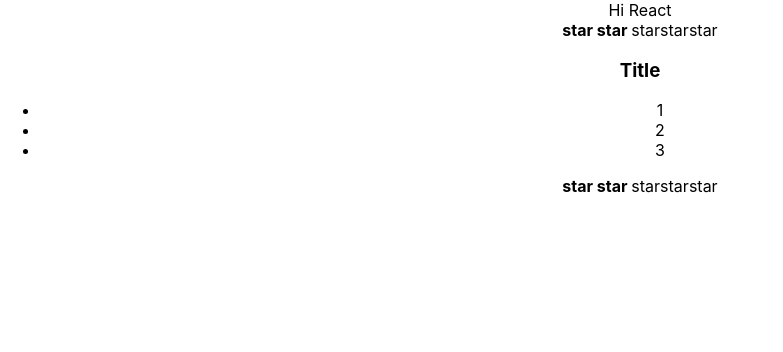
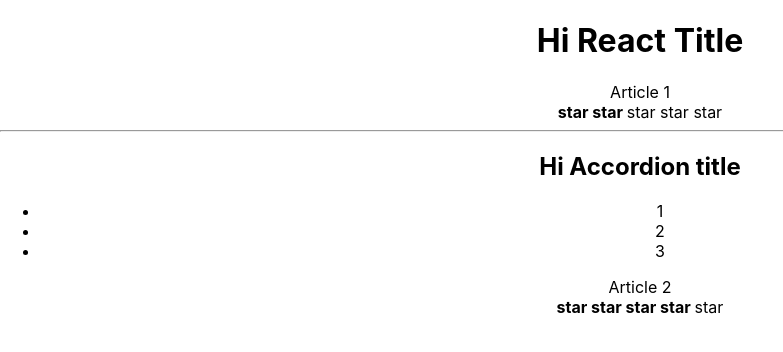
Before and after one commit to beniwbogdan/IT_K, a React (Create React App) app: page / in a window 1280 px wide. Shown: the top 352 px of the page, without its empty margins (0-783 px from the left). Built offline with nearby package versions, Linux system fonts and the light colour scheme.

Commit message:
Props throwing

```diff
--- a/src/App.tsx
+++ b/src/App.tsx
@@ -2,20 +2,30 @@ import React from 'react';
 
 import './App.css';
 import Accordion from "../src/components/Accordeon/Accordion"
-import {Rating} from "./components/Rating/Rating";
+import Rating from "./components/Rating/Rating";
 
 const App = () => {
     return (
         <div className="App">
-            Hi React
-            <Rating/>
-            <Accordion/>
-            <Rating/>
+           <PageTitle title={"Hi React Title"}/>
+            Article 1
+            <Rating value={2}/>
+            <hr/>
+            <Accordion title={"Hi Accordion title"}/>
+            Article 2
+            <Rating value={4}/>
         </div>
     );
 }
 
-
+function PageTitle(props:any) {
+    console.log("PageTitle is rendering");
+    return (
+        <h1>
+            {props.title}
+        </h1>
+    );
+}
 // function Tree() {
 //     return (
 //
--- a/src/components/Accordeon/Accordion.tsx
+++ b/src/components/Accordeon/Accordion.tsx
@@ -1,20 +1,20 @@
 import React from "react";
 
-function Accordion() {
+function Accordion(props:any) {
     return (
         <div>
 
-            <AccordionTitle/>
+            <AccordionTitle title={props.title} />
             <AccordionBody/>
 
         </div>
     );
 }
-function AccordionTitle() {
+function AccordionTitle(props:any) {
     return (
-        <div>
-            <h3>Title</h3>
-        </div>
+
+            <h2>{props.title}</h2>
+
     );
 }
 function AccordionBody() {
--- a/src/components/Rating/Rating.tsx
+++ b/src/components/Rating/Rating.tsx
@@ -1,27 +1,77 @@
 import React from "react";
 
-export function Rating() {
+function Rating(props: any) {
     console.log("Rating is rendering");
-    return (
-        <div>
-            <Star selected={true} />
-            <Star selected={true}/>
-            <Star selected={false}/>
-            <Star selected={false}/>
-            <Star selected={false}/>
-        </div>
-    );
-}
 
-function Star(props:any) {
-    console.log("Star is rendering");
-
-    if(props.selected==true){
-        return (<span><b>star </b></span>);
+    if (props.value === 1) {
+        return (
+            <div>
+                <Star selected={true}/>
+                <Star selected={false}/>
+                <Star selected={false}/>
+                <Star selected={false}/>
+                <Star selected={false}/>
+            </div>);
+    } else if (props.value === 2) {
+        return (
+            <div>
+                <Star selected={true}/>
+                <Star selected={true}/>
+                <Star selected={false}/>
+                <Star selected={false}/>
+                <Star selected={false}/>
+            </div>);
+    } else if (props.value === 3) {
+        return (
+            <div>
+                <Star selected={true}/>
+                <Star selected={true}/>
+                <Star selected={true}/>
+                <Star selected={false}/>
+                <Star selected={false}/>
+            </div>);
+    } else if (props.value === 4) {
+        return (
+            <div>
+                <Star selected={true}/>
+                <Star selected={true}/>
+                <Star selected={true}/>
+                <Star selected={true}/>
+                <Star selected={false}/>
+            </div>);
+    } else if (props.value === 5) {
+        return (
+            <div>
+                <Star selected={true}/>
+                <Star selected={true}/>
+                <Star selected={true}/>
+                <Star selected={true}/>
+                <Star selected={true}/>
+            </div>);
     }else{
-        return (<span>star</span>);
+        return (
+            <div>
+                <Star selected={false}/>
+                <Star selected={false}/>
+                <Star selected={false}/>
+                <Star selected={false}/>
+                <Star selected={false}/>
+            </div>);
     }
 
 
 }
+
+function Star(props: any) {
+    console.log("Star is rendering");
+
+    if (props.selected == true) {
+        return (<span><b>star </b></span>);
+    } else {
+        return (<span>star </span>);
+    }
+
+
+}
+
 export default Rating;
```
